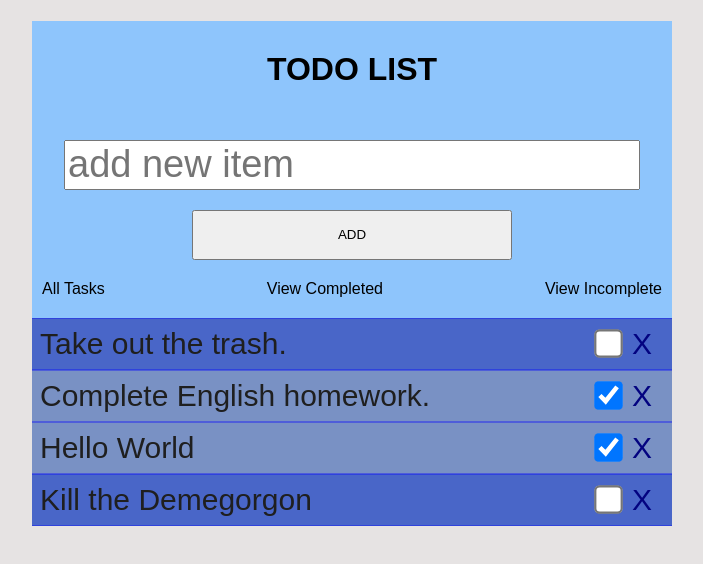
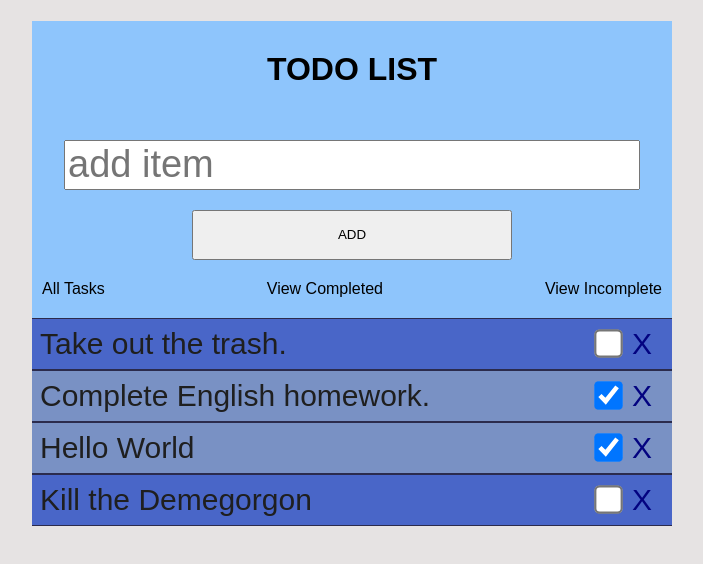
Before and after one commit to FreeFlight-Code/todo_app_redux, a React app: page / in a window 1280 px wide. Shown: the whole page, without its empty margins (288-991 px from the left). Built offline with nearby package versions, Linux system fonts and the light colour scheme.

Commit message:
add item works

```diff
--- a/src/components/AddToList.js
+++ b/src/components/AddToList.js
@@ -26,7 +26,7 @@ class AddToList extends Component {
     render() {
         return (
             <div id='AddToListContainer'>
-                <input placeholder='add new item' type="search" name="Add Todo Item" id="addInput"></input>
+                <input placeholder='add item' type="search" name="Add Todo Item" id="addInput"></input>
                 <button onClick={e => { this.addItem(document.querySelector('#addInput').value) }}>ADD</button>
             </div>
         );
--- a/src/components/styles/List.css
+++ b/src/components/styles/List.css
@@ -4,8 +4,8 @@
     position: relative;
     font-size: 30px;
     padding: 8px;
-    border-top: 1px solid rgba(0, 0, 255, 0.356);
-    border-bottom: 1px solid rgba(0, 0, 255, 0.356);
+    border-top: 1px solid rgb(43, 43, 77);
+    border-bottom: 1px solid rgb(43, 43, 77);
 }
 
 .listItem input[type=checkbox]{
@@ -16,7 +16,9 @@
 }
 
 .listItem:hover{
-    background-color: rgb(152, 183, 248)
+    /* background-color: rgb(152, 183, 248) */
+    top: -3px;
+    box-shadow: rgba(63, 63, 63, 0.63) 10px 10px 30px;
 }
 
 .removeItem{
```
